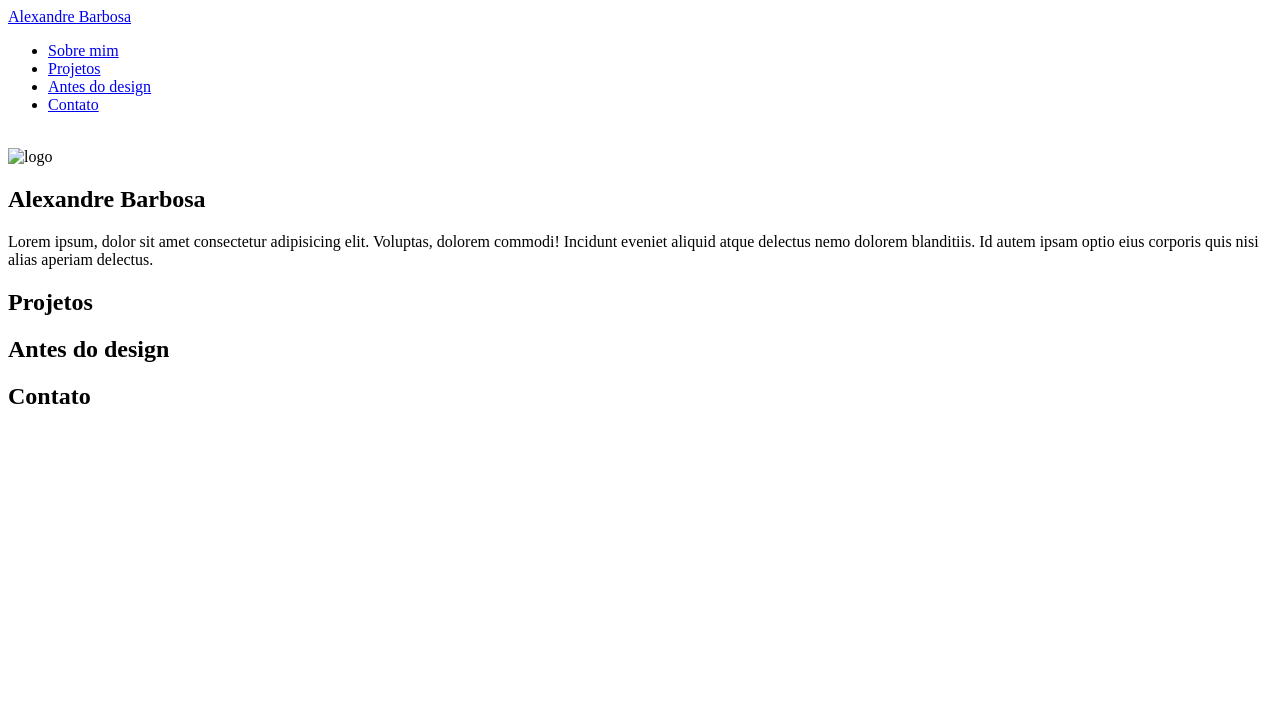
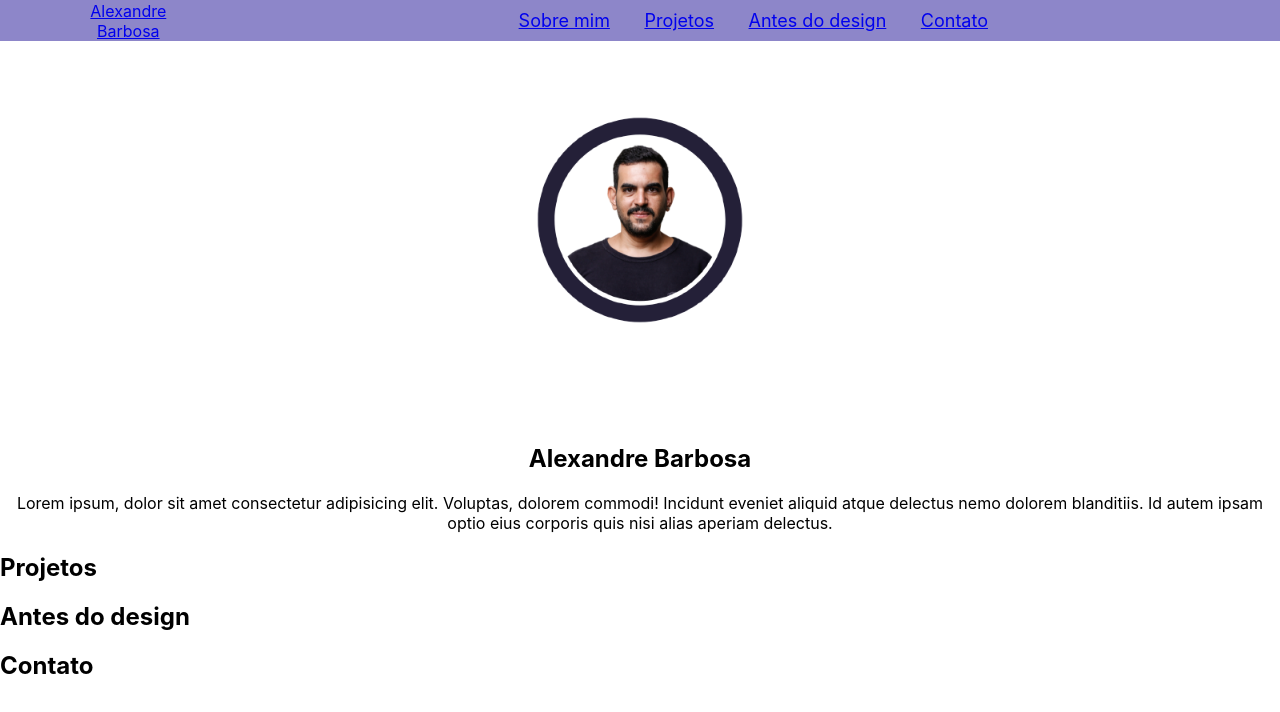
Before and after one commit to alexandrebarbosaDEV/FAP, a plain HTML site: page index.html in a window 1280 px wide. Drawn offline with Linux system fonts and the light colour scheme.

Commit message:
index.html

```diff
--- a/index.html
+++ b/index.html
@@ -4,7 +4,7 @@
 <head>
   <meta charset="UTF-8">
   <meta name="viewport" content="width=device-width, initial-scale=1.0">
-  <link rel="stylesheet" href="/FAP/Projeto Portfolio/css/portfolio.css">
+  <link rel="stylesheet" href="css/portfolio.css">
   <title>Alexandre Barbosa Portfolio</title>
 </head>
 
@@ -23,7 +23,7 @@
   <br>
   <section id="sobre-mim">
   <div id="foto">
-    <img src="/FAP/Projeto Portfolio/foto-alexandre.png" alt="logo" width="400px">
+    <img src="foto-alexandre.png" alt="logo" width="400px">
   </div>
       <h2>Alexandre Barbosa</h2>
       <p>Lorem ipsum, dolor sit amet consectetur adipisicing elit. Voluptas, dolorem commodi! Incidunt eveniet aliquid atque delectus nemo dolorem blanditiis. Id autem ipsam optio eius corporis quis nisi alias aperiam delectus.</p>
```
